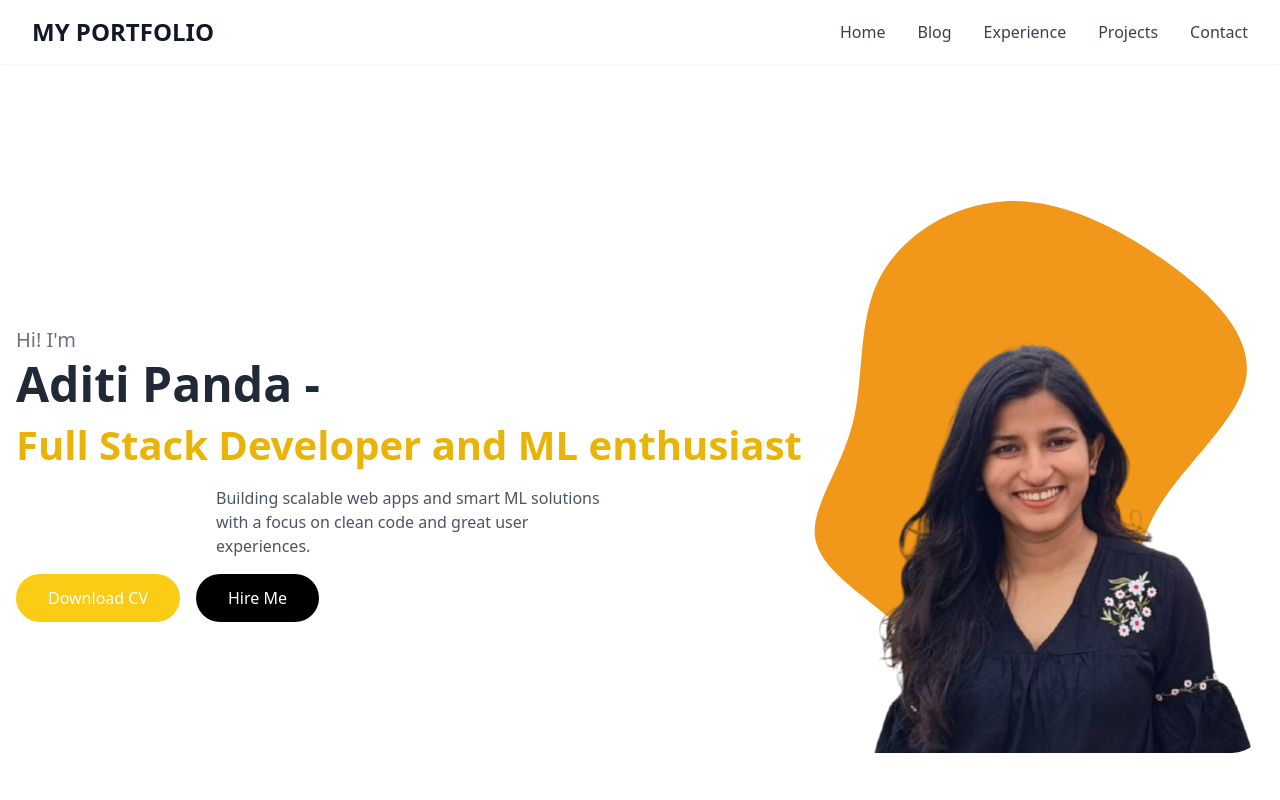
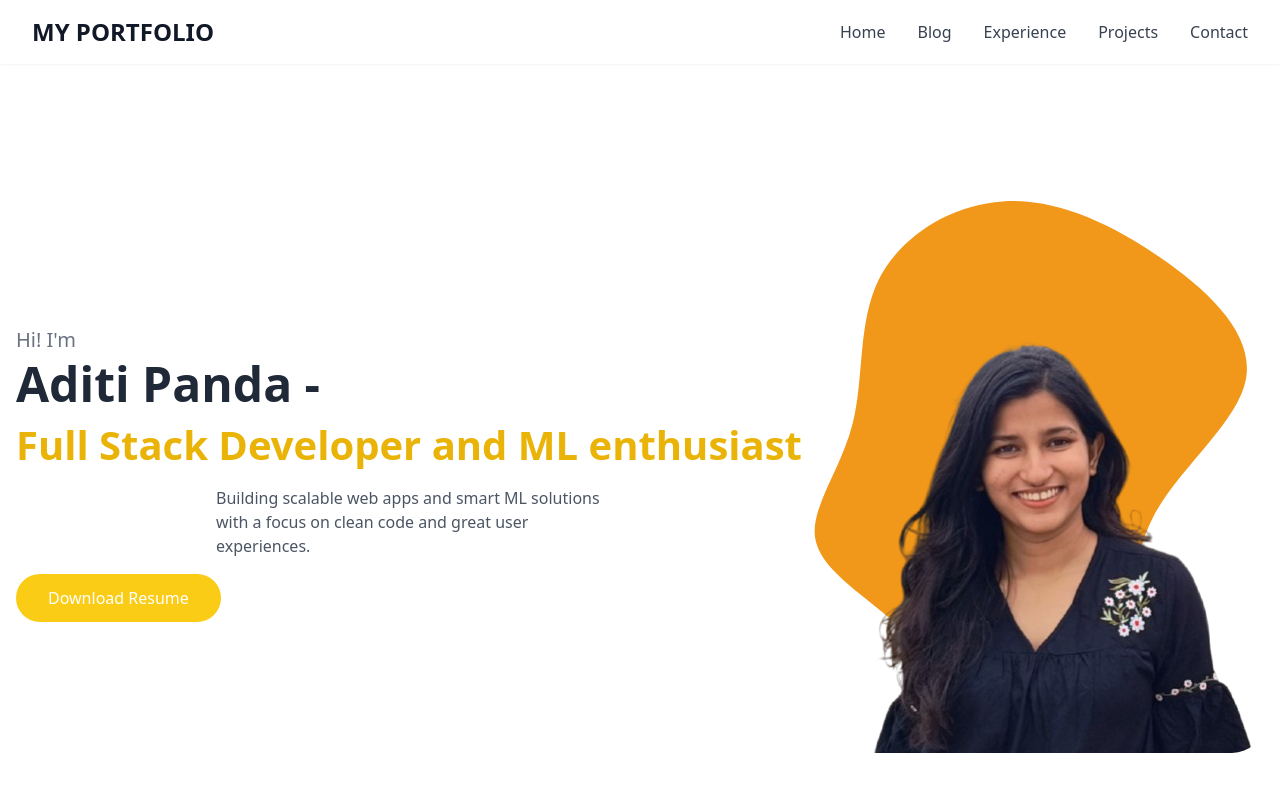
Before and after one commit to aditipanda01/my_portfolio, a React app: page / in a window 1280 px wide. Shown: the top 800 px of the page. Built offline with nearby package versions, Linux system fonts and the light colour scheme; the HTML template or start-up script is replaced by a standard one.

Commit message:
added resume

```diff
--- a/src/components/Hero.jsx
+++ b/src/components/Hero.jsx
@@ -15,8 +15,7 @@ export default function Hero() {
           Building scalable web apps and smart ML solutions with a focus on clean code and great user experiences.
           </p>
           <div className="buttons">
-            <button className="btn yellow">Download CV</button>
-            <button className="btn black">Hire Me</button>
+            <button className="btn yellow">Download Resume</button>
           </div>
         </div>
        <div className="grid w-full max-w-md mx-auto lg:mx-0 place-items-center">
```
